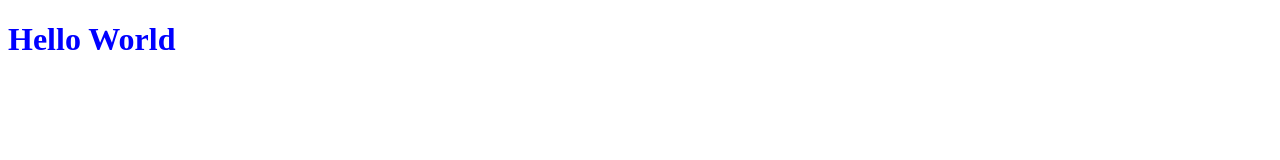
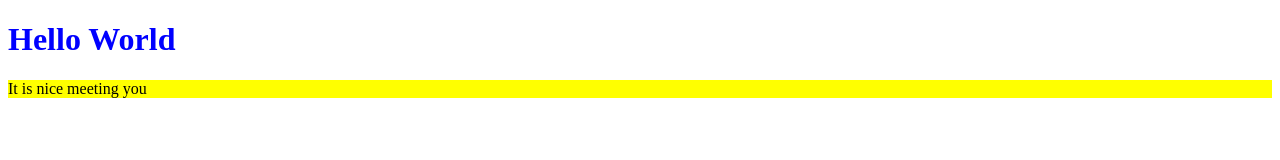
Before and after one commit to Gh-Mensah/first_git, a plain HTML site: page index.html in a window 1280 px wide. Drawn offline with Linux system fonts and the light colour scheme.

Commit message:
added a p tag and styling

```diff
--- a/index.html
+++ b/index.html
@@ -3,9 +3,10 @@
 <head>
     <meta charset="UTF-8">
     <title>Hello World</title>
-    <link rel="stylesheet" href="styles.css"> <!-- Added this line -->
+    <link rel="stylesheet" href="styles.css">
 </head>
 <body>
     <h1>Hello World</h1>
+    <p>It is nice meeting you</p>
 </body>
 </html>
--- a/styles.css
+++ b/styles.css
@@ -1,3 +1,7 @@
 h1 {
-    color: blue
+    color: blue;
 }
+
+p {
+    background-color: yellow;
+}
```
